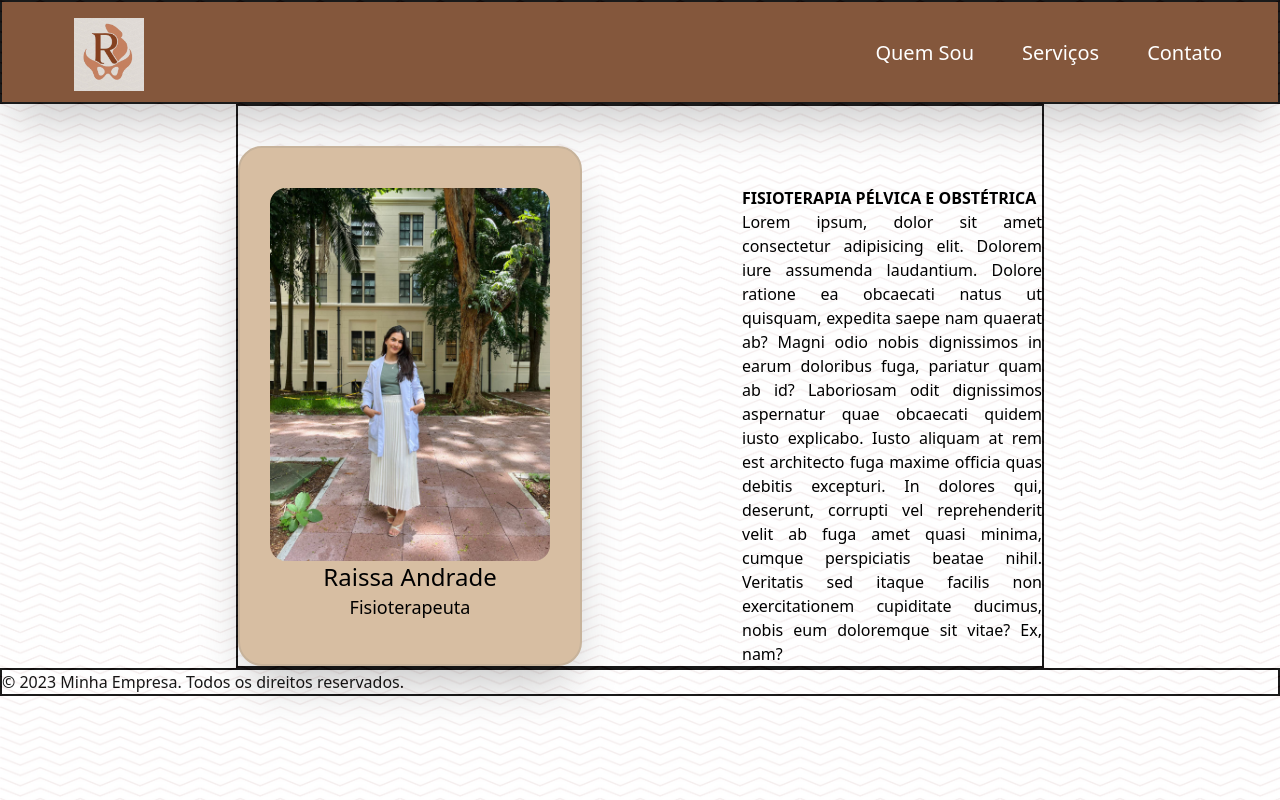
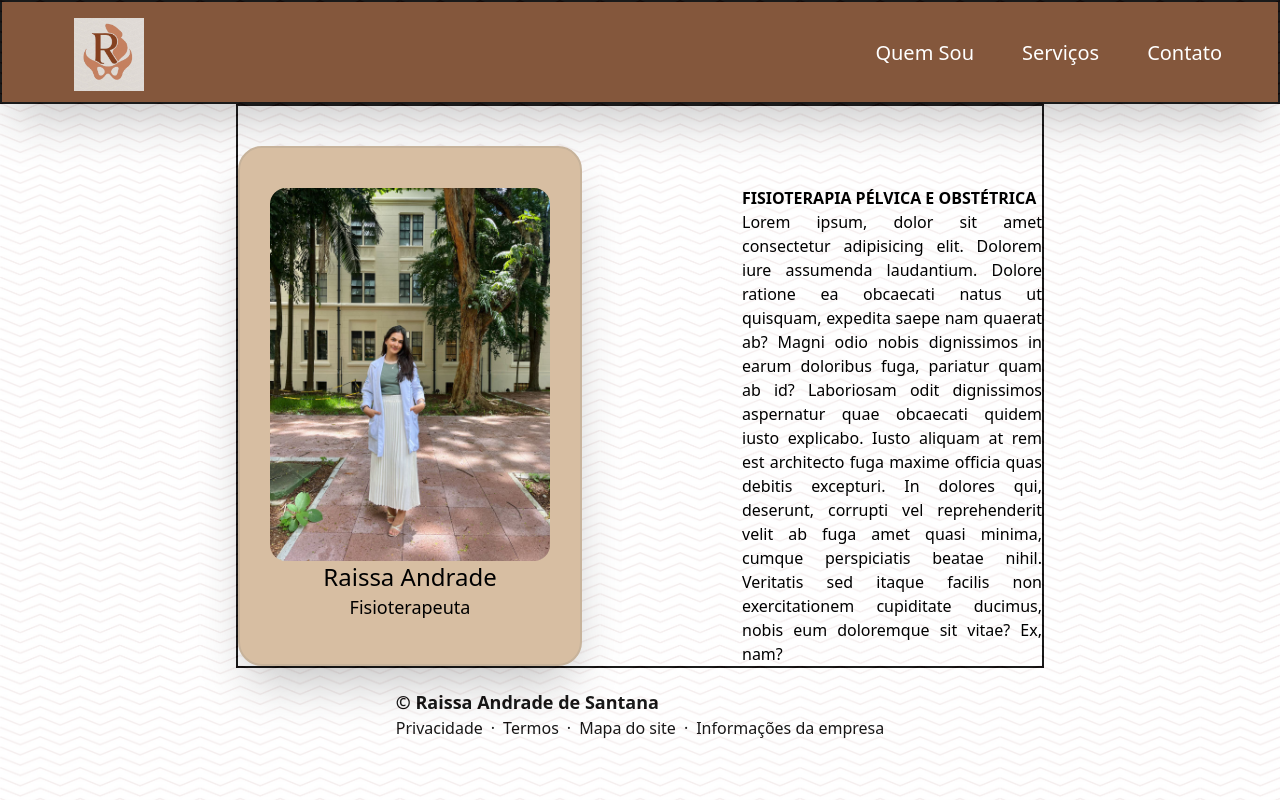
Before and after one commit to andrd-jhon/Site-Raissa-Andrade-Fisio, a Next.js app in the folder raissa-andrade-fisio/: page / in a window 1280 px wide. Shown: the top 800 px of the page. Built offline with nearby package versions, Linux system fonts and the light colour scheme.

Commit message:
Footer provisório; renome interface barraSuperiorProps para NavProps.

```diff
--- a/raissa-andrade-fisio/src/components/footer/Footer.tsx
+++ b/raissa-andrade-fisio/src/components/footer/Footer.tsx
@@ -1,7 +1,20 @@
+import Link from "next/link";
+
 export default function Footer() {
     return(
-        <div className="w-screen border-2">
-            <p>&copy; 2023 Minha Empresa. Todos os direitos reservados.</p>
+        <div className="container mx-auto p-5">
+            <span className="text-lg font-semibold pb-3">
+                &copy; Raissa Andrade de Santana
+            </span>
+            <ul className='flex flex-row gap-2'>
+                <li><Link className='hover:text-red-500' href="/">Privacidade</Link></li>
+                <li>&middot;</li>
+                <li><Link className='hover:text-red-500' href="/">Termos</Link></li>
+                <li>&middot;</li>
+                <li><Link className='hover:text-red-500' href="/">Mapa do site</Link></li>
+                <li>&middot;</li>
+                <li><Link className='hover:text-red-500' href="/">Informações da empresa</Link></li>
+            </ul>
         </div>
     )
 }
--- a/raissa-andrade-fisio/src/widgets/BarraSuperior.tsx
+++ b/raissa-andrade-fisio/src/widgets/BarraSuperior.tsx
@@ -3,13 +3,13 @@
 import React from "react";
 import Image from "next/image"
 
-interface barraSuperiorProps {
+interface NavProps {
     isWindowMobileProp : boolean
     openNavProp : boolean
     setOpenNavProp : React.Dispatch<React.SetStateAction<boolean>>
 }
 
-export default function BarraSuperior(props: barraSuperiorProps) {
+export default function BarraSuperior(props: NavProps) {
 
     const navList = (
         <ul className=
@@ -65,7 +65,6 @@ export default function BarraSuperior(props: barraSuperiorProps) {
                         }}>
                             {props.openNavProp ? (
                                 <svg
-                                xmlns=""
                                 fill="none"
                                 className="h-6 w-6"
                                 viewBox="0 0 24 24"
@@ -80,10 +79,10 @@ export default function BarraSuperior(props: barraSuperiorProps) {
                                 </svg>
                             ):
                                 <svg
-                                xmlns=""
                                 className="h-6 w-6"
                                 fill="none"
                                 stroke="#fff"
+                                viewBox="0 0 24 24"
                                 strokeWidth={2}
                                 >
                                 <path
```
